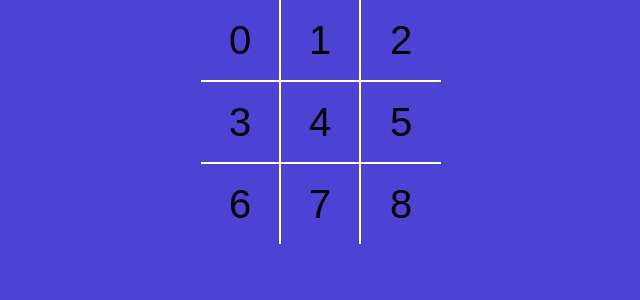
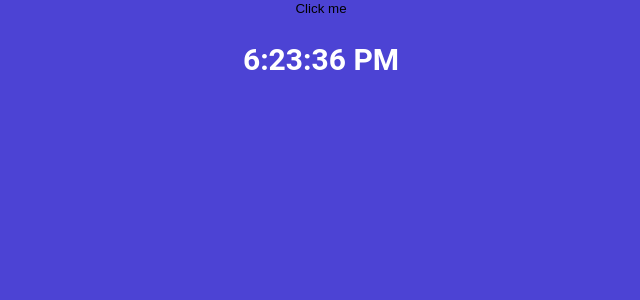
Before and after one commit to hiashraful/tictactoe, a React (Vite) app: page / in a window 1280 px wide. Shown: the top 300 px of the page, without its empty margins (319-959 px from the left). Built offline with nearby package versions, Linux system fonts and the light colour scheme.

Commit message:
added timer

```diff
--- a/src/App.jsx
+++ b/src/App.jsx
@@ -1,10 +1,23 @@
 import './style.scss';
-import Board from './components/board';
+import { useState } from 'react';
+// import Board from './components/board';
 
 function App() {
+  const [counter, counterUpdate] = useState(new Date().toLocaleTimeString());
+  const btnClick = () => {
+    const timerId = setInterval(() => {
+      counterUpdate(val => {
+        return new Date().toLocaleTimeString();
+      });
+    }, 1000);
+  };
+
   return (
-    <div className='app'>
-      <Board />
+    <div className="app">
+      <button type="button" onClick={btnClick}>
+        Click me
+      </button>
+      <h2>{counter}</h2>
     </div>
   );
 }
--- a/src/components/board.jsx
+++ b/src/components/board.jsx
@@ -20,4 +20,5 @@ const Board = () => {
     </div>
   );
 };
+
 export default Board;
```
Also changed, not shown: .eslintrc.cjs.
